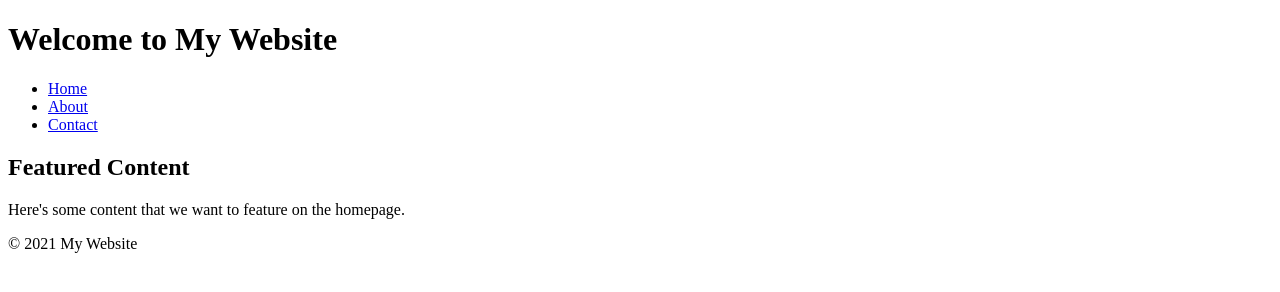
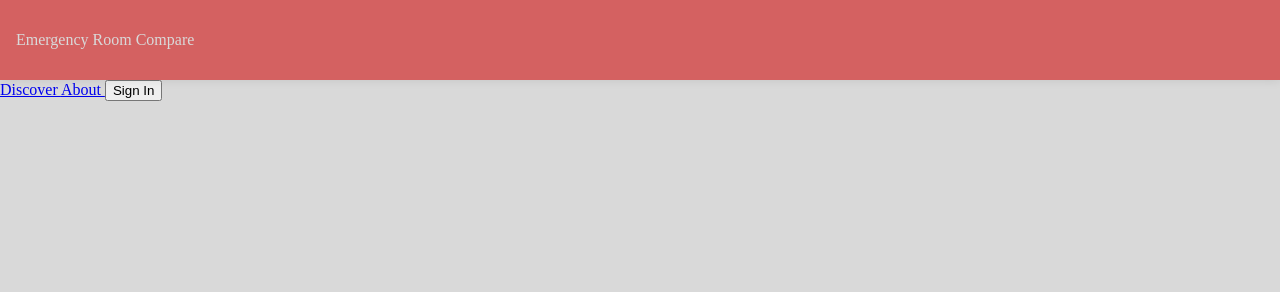
Before and after one commit to michaelhelper/HACKRPI23, a plain HTML site: page index.html in a window 1280 px wide. Drawn offline with Linux system fonts and the light colour scheme.

Commit message:
Created css and real index html

```diff
--- /dev/null
+++ b/index.css
@@ -0,0 +1,25 @@
+:root {
+    --theme-0: #D9D9D9;
+    --theme-1: #BD1E1E;
+    --theme-2: #d46161;
+}
+
+
+body {
+    color: var(--theme-0);
+    background-color: var(--theme-0);
+    height: 100vh;
+    margin: 0;
+}
+.nav-container {
+    display: flex;
+    flex-direction: row;
+    justify-content: space-between;
+    align-items: center;
+    padding: 0 1rem;
+    height: 10vh;
+    background-color: var(--theme-2);
+    box-shadow: 0 0 10px rgba(0, 0, 0, 0.1);
+    position: relative;
+    z-index: 1000;
+}
--- a/index.html
+++ b/index.html
@@ -1,25 +1,35 @@
 <!DOCTYPE html>
-<html>
+<html lang="en">
+
 <head>
-        <title>My Website</title>
+  <meta charset="UTF-8">
+  <meta http-equiv="X-UA-Compatible" content="IE=edge">
+  <meta name="viewport" content="width=device-width, initial-scale=1">
+  <link href='https://fonts.googleapis.com/css?family=Inter' rel='stylesheet'>
+  <link href="globals.css" rel="stylesheet">
+  <link href="index.css" rel="stylesheet">
+  <link href="resources/favicon.ico" rel="icon">
+  <script src="https://kit.fontawesome.com/91cf021679.js" crossorigin="anonymous"></script>
+  <title>Emergency Room Compare</title>
 </head>
+
 <body>
-        <header>
-            <h1>Welcome to My Website</h1>
     <nav>
-                <ul>
-                    <li><a href="#">Home</a></li>
-                    <li><a href="#">About</a></li>
-                    <li><a href="#">Contact</a></li>
-                </ul>
+        <div class="nav-container">
+              <p id="title">Emergency Room Compare</p>
+            </a>
+          </div>
+          <div class="flex-container tabs">
+            <a href="discover.html">
+              Discover
+            </a>
+            <a href="about.html">
+              About
+            </a>
+            <button id="nav-button" onclick="window.location.href='login.html'">Sign In</button>
+          </div>
     </nav>
-        </header>
-        <main>
-            <h2>Featured Content</h2>
-            <p>Here's some content that we want to feature on the homepage.</p>
-        </main>
-        <footer>
-            <p>&copy; 2021 My Website</p>
-        </footer>
+
 </body>
+
 </html>
```
Lines whose indentation alone changed are shown as unchanged.
